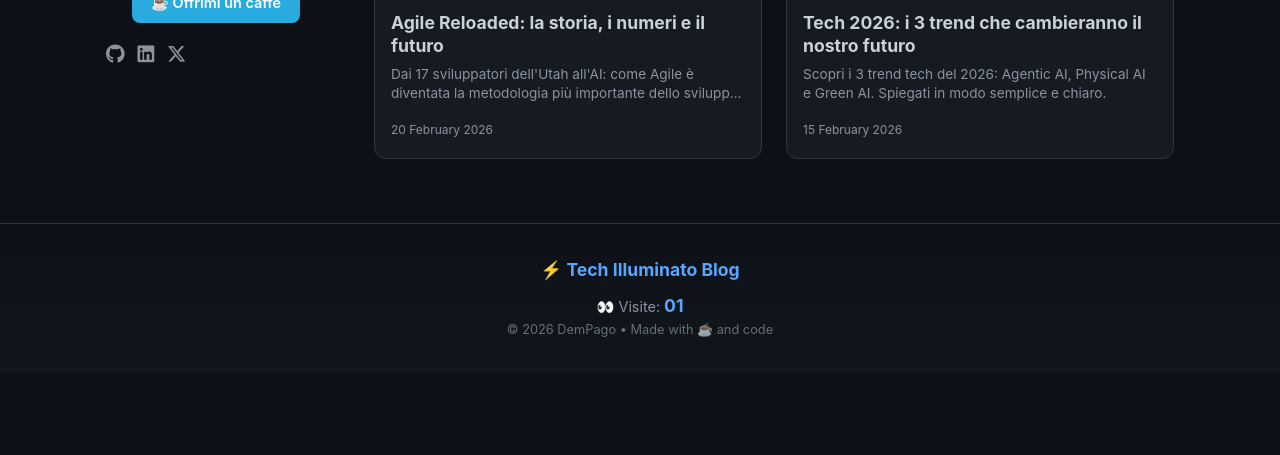
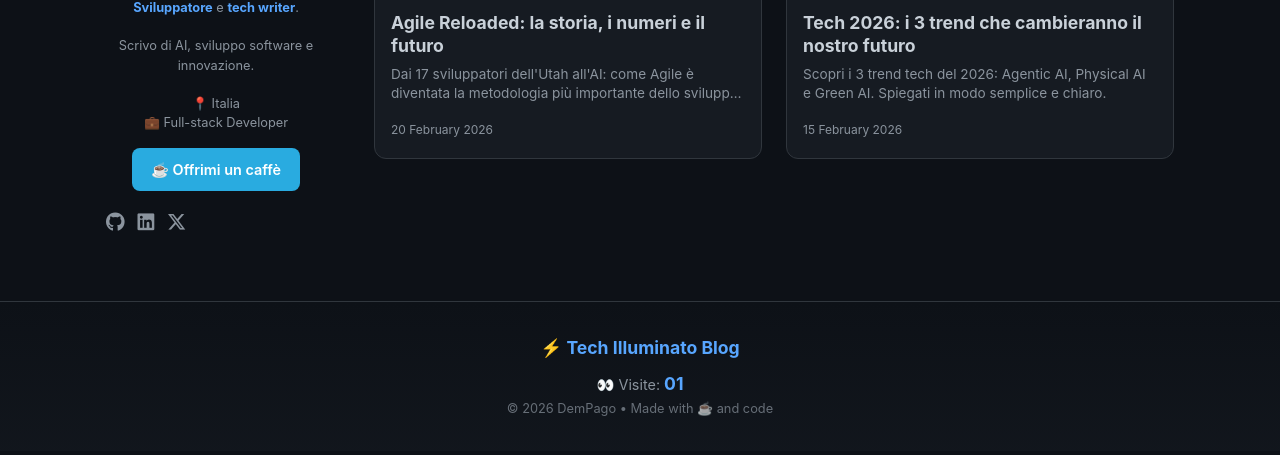
Before and after one commit to DemPago/DemPago.github.io, a Jekyll site: the page built from index.md, in a window 1280 px wide, cut to the strip 334-789 px from the top of the page. Built offline with Jekyll 4.4.1, drawn with Linux system fonts in a browser that asks for light colours.

Commit message:
Add mini bio to sidebar

```diff
--- a/_layouts/default.html
+++ b/_layouts/default.html
@@ -60,6 +60,19 @@
     .sidebar p {
       font-size: 0.85rem;
       color: #8b949e;
+    }
+
+    .sidebar .bio {
+      font-size: 0.8rem;
+      color: #8b949e;
+      margin-top: 1rem;
+      padding-top: 1rem;
+      border-top: 1px solid var(--border);
+      line-height: 1.5;
+    }
+
+    .sidebar .bio strong {
+      color: var(--accent);
     }
 
     .kofi-button {
@@ -537,6 +550,12 @@
       <img src="/profilo.png" alt="Foto profilo">
       <h2>Dem</h2>
       <p>Cerco di portare luce nel tech, sperando di non passare al lato oscuro.</p>
+      <div class="bio">
+        <strong>Sviluppatore</strong> e <strong>tech writer</strong>.<br><br>
+        Scrivo di AI, sviluppo software e innovazione.<br><br>
+        📍 Italia<br>
+        💼 Full-stack Developer
+      </div>
       <a href="https://ko-fi.com/dem420156" target="_blank" class="kofi-button">
         ☕ Offrimi un caffè
       </a>
```
